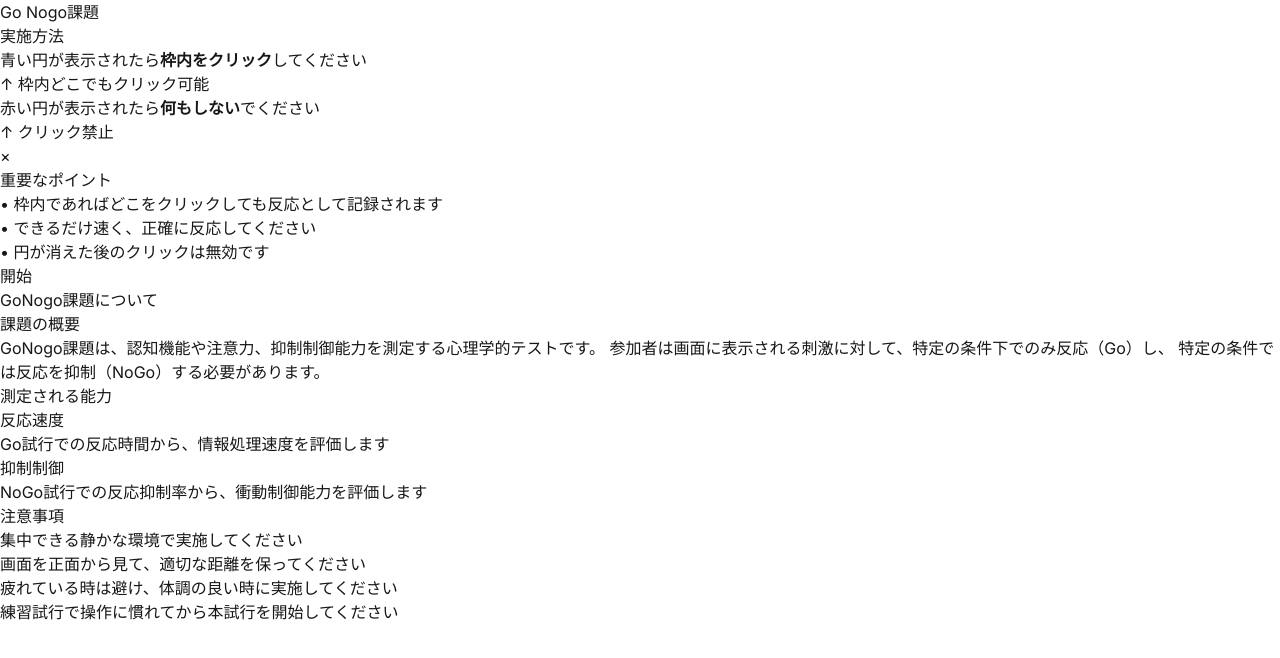
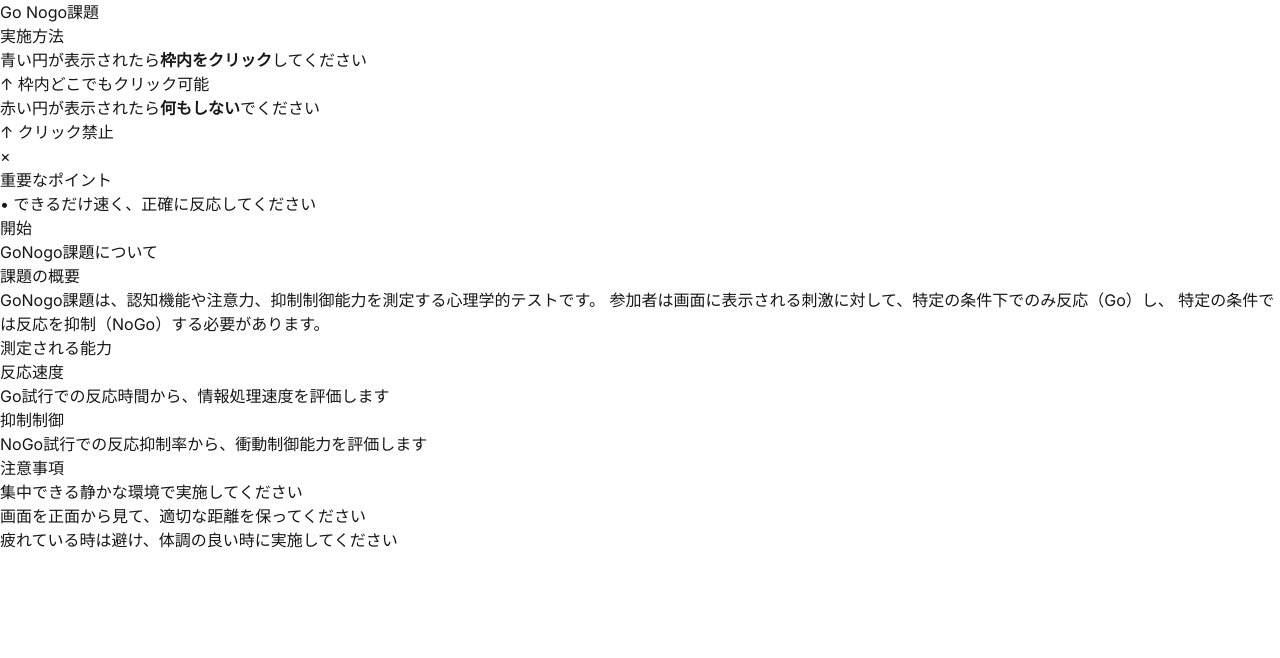
Before and after one commit to iwasan0114/go-nogo, a Next.js app: page /pages/profile in a window 1280 px wide. Shown: the top 658 px of the page. Built offline with nearby package versions, Linux system fonts and the light colour scheme.

Commit message:
試行回数を10回に変更、説明文を微修正

```diff
--- a/src/app/pages/gonogo/page.tsx
+++ b/src/app/pages/gonogo/page.tsx
@@ -16,7 +16,7 @@ interface TrialData {
 }
 
 // 課題の設定
-const TRIAL_COUNT = 3; // 総試行数
+const TRIAL_COUNT = 10; // 総試行数
 const GO_RATIO = 0.7;   // Go試行の割合
 const STIMULUS_DURATION = 1000; // 刺激表示時間（ms）
 const ITI_DURATION = 500; // 試行間間隔（ms）
--- a/src/app/pages/profile/description.tsx
+++ b/src/app/pages/profile/description.tsx
@@ -34,7 +34,6 @@ export default function Description() {
                             <li>集中できる静かな環境で実施してください</li>
                             <li>画面を正面から見て、適切な距離を保ってください</li>
                             <li>疲れている時は避け、体調の良い時に実施してください</li>
-                            <li>練習試行で操作に慣れてから本試行を開始してください</li>
                         </ul>
                     </div>
                 </section>
--- a/src/app/pages/profile/page.tsx
+++ b/src/app/pages/profile/page.tsx
@@ -79,9 +79,7 @@ export default function Profile() {
             <div className="bg-yellow-50 border border-yellow-200 rounded-lg p-4 mt-6">
               <h3 className="font-semibold text-yellow-800 mb-2">重要なポイント</h3>
               <ul className="text-sm text-yellow-700 space-y-1">
-                <li>• 枠内であればどこをクリックしても反応として記録されます</li>
-                <li>• できるだけ速く、正確に反応してください</li>
-                <li>• 円が消えた後のクリックは無効です</li>
+                <li className="font-bold">• できるだけ速く、正確に反応してください</li>
               </ul>
             </div>
           </div>
```
